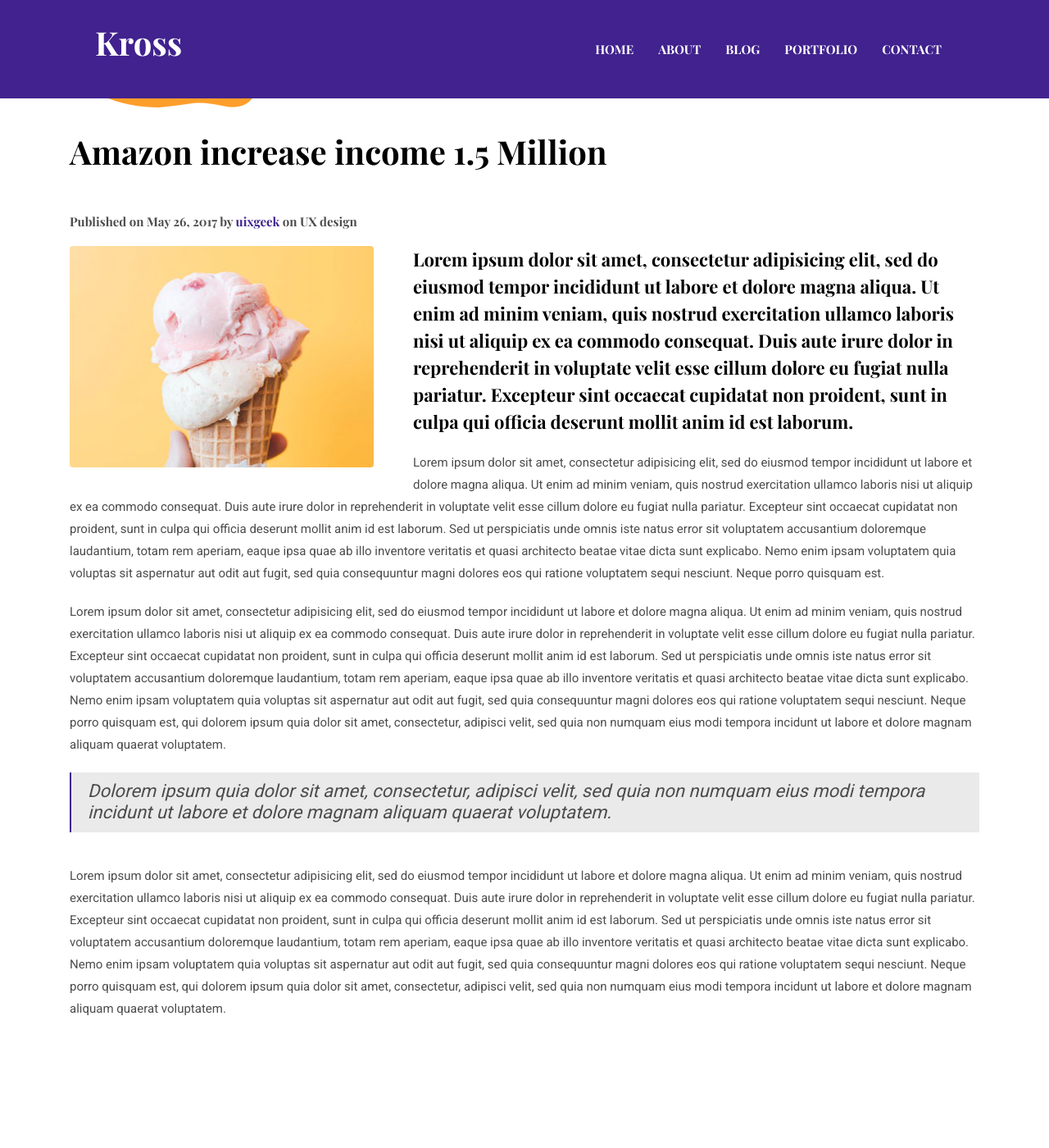
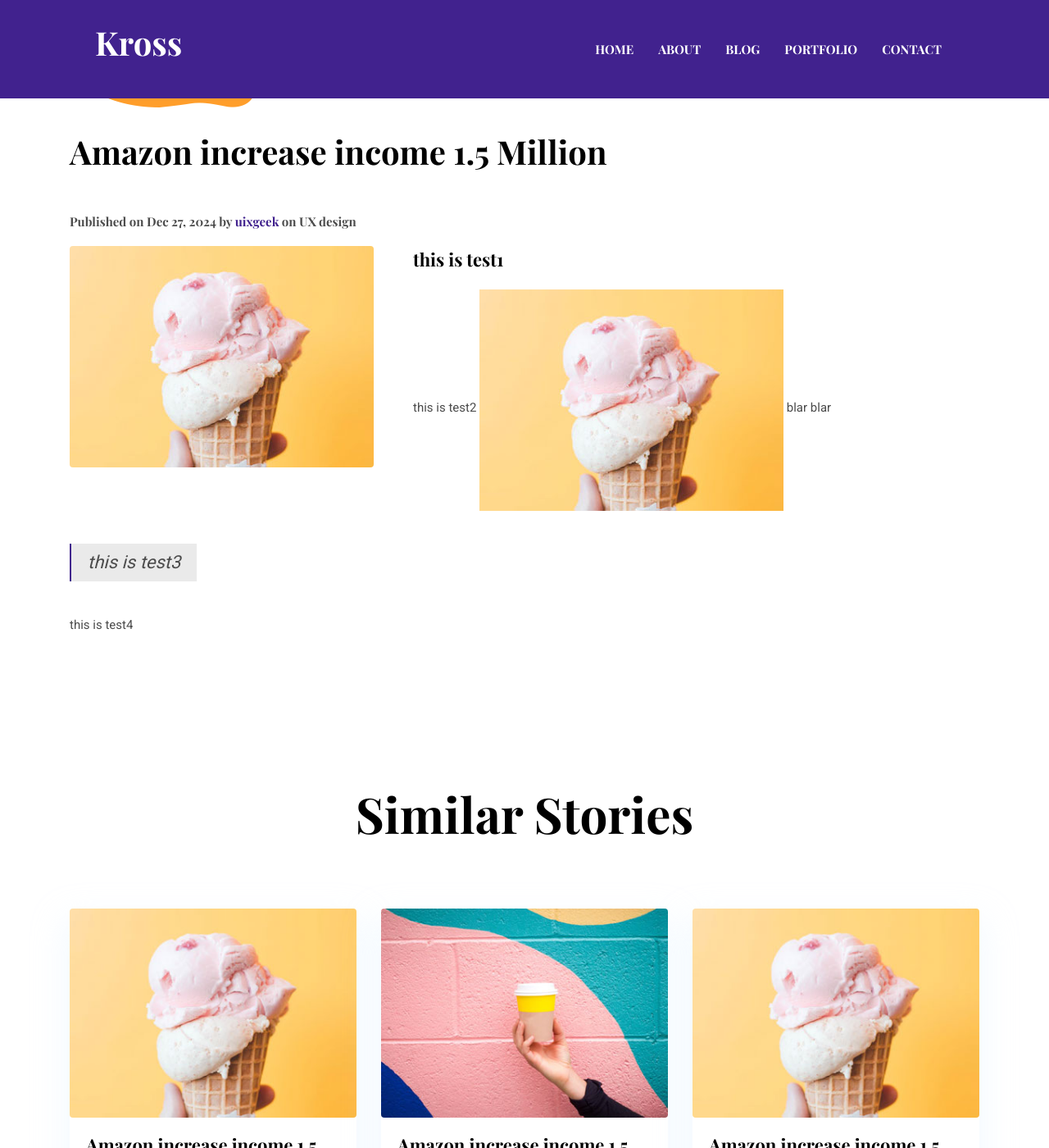
Before and after one commit to Riche3488/Riche3488.github.io, a Jekyll site: the page built from _posts/2017-05-26-amazon-increase-income-1.5-million.markdown, in a window 1280 px wide and 1400 px high, scrolled down 423 px. Shown: the whole window at 82% size. Built offline with Jekyll 4.4.1, drawn with Linux system fonts in a browser that asks for light colours; some of the changed text lies outside the part shown.

Commit message:
Update 2017-05-26-amazon-increase-income-1.5-million.markdown

```diff
--- a/_posts/2017-05-26-amazon-increase-income-1.5-million.markdown
+++ b/_posts/2017-05-26-amazon-increase-income-1.5-million.markdown
@@ -1,18 +1,18 @@
 ---
 layout: post
 title:  Amazon increase income 1.5 Million
-date:   2017-05-26 10:05:55 +0300
+date:   2024-12-27 13:48:00 +0300
 image:  /assets/images/blog/post-2.jpg
 author: uixgeek
 tags:   UX design
 ---
 
-**Lorem ipsum dolor sit amet, consectetur adipisicing elit, sed do eiusmod tempor incididunt ut labore et dolore magna aliqua. Ut enim ad minim veniam, quis nostrud exercitation ullamco laboris nisi ut aliquip ex ea commodo consequat. Duis aute irure dolor in reprehenderit in voluptate velit esse cillum dolore eu fugiat nulla pariatur. Excepteur sint occaecat cupidatat non proident, sunt in culpa qui officia deserunt mollit anim id est laborum.**
+**this is test1**
 
-Lorem ipsum dolor sit amet, consectetur adipisicing elit, sed do eiusmod tempor incididunt ut labore et dolore magna aliqua. Ut enim ad minim veniam, quis nostrud exercitation ullamco laboris nisi ut aliquip ex ea commodo consequat. Duis aute irure dolor in reprehenderit in voluptate velit esse cillum dolore eu fugiat nulla pariatur. Excepteur sint occaecat cupidatat non proident, sunt in culpa qui officia deserunt mollit anim id est laborum. Sed ut perspiciatis unde omnis iste natus error sit voluptatem accusantium doloremque laudantium, totam rem aperiam, eaque ipsa quae ab illo inventore veritatis et quasi architecto beatae vitae dicta sunt explicabo. Nemo enim ipsam voluptatem quia voluptas sit aspernatur aut odit aut fugit, sed quia consequuntur magni dolores eos qui ratione voluptatem sequi nesciunt. Neque porro quisquam est.
+this is test2
+![Example Image](/assets/images/blog/post-2.jpg)
+blar blar
 
-Lorem ipsum dolor sit amet, consectetur adipisicing elit, sed do eiusmod tempor incididunt ut labore et dolore magna aliqua. Ut enim ad minim veniam, quis nostrud exercitation ullamco laboris nisi ut aliquip ex ea commodo consequat. Duis aute irure dolor in reprehenderit in voluptate velit esse cillum dolore eu fugiat nulla pariatur. Excepteur sint occaecat cupidatat non proident, sunt in culpa qui officia deserunt mollit anim id est laborum. Sed ut perspiciatis unde omnis iste natus error sit voluptatem accusantium doloremque laudantium, totam rem aperiam, eaque ipsa quae ab illo inventore veritatis et quasi architecto beatae vitae dicta sunt explicabo. Nemo enim ipsam voluptatem quia voluptas sit aspernatur aut odit aut fugit, sed quia consequuntur magni dolores eos qui ratione voluptatem sequi nesciunt. Neque porro quisquam est, qui dolorem ipsum quia dolor sit amet, consectetur, adipisci velit, sed quia non numquam eius modi tempora incidunt ut labore et dolore magnam aliquam quaerat voluptatem.
+> this is test3
 
-> Dolorem ipsum quia dolor sit amet, consectetur, adipisci velit, sed quia non numquam eius modi tempora incidunt ut labore et dolore magnam aliquam quaerat voluptatem.
-
-Lorem ipsum dolor sit amet, consectetur adipisicing elit, sed do eiusmod tempor incididunt ut labore et dolore magna aliqua. Ut enim ad minim veniam, quis nostrud exercitation ullamco laboris nisi ut aliquip ex ea commodo consequat. Duis aute irure dolor in reprehenderit in voluptate velit esse cillum dolore eu fugiat nulla pariatur. Excepteur sint occaecat cupidatat non proident, sunt in culpa qui officia deserunt mollit anim id est laborum. Sed ut perspiciatis unde omnis iste natus error sit voluptatem accusantium doloremque laudantium, totam rem aperiam, eaque ipsa quae ab illo inventore veritatis et quasi architecto beatae vitae dicta sunt explicabo. Nemo enim ipsam voluptatem quia voluptas sit aspernatur aut odit aut fugit, sed quia consequuntur magni dolores eos qui ratione voluptatem sequi nesciunt. Neque porro quisquam est, qui dolorem ipsum quia dolor sit amet, consectetur, adipisci velit, sed quia non numquam eius modi tempora incidunt ut labore et dolore magnam aliquam quaerat voluptatem.
+this is test4
```
